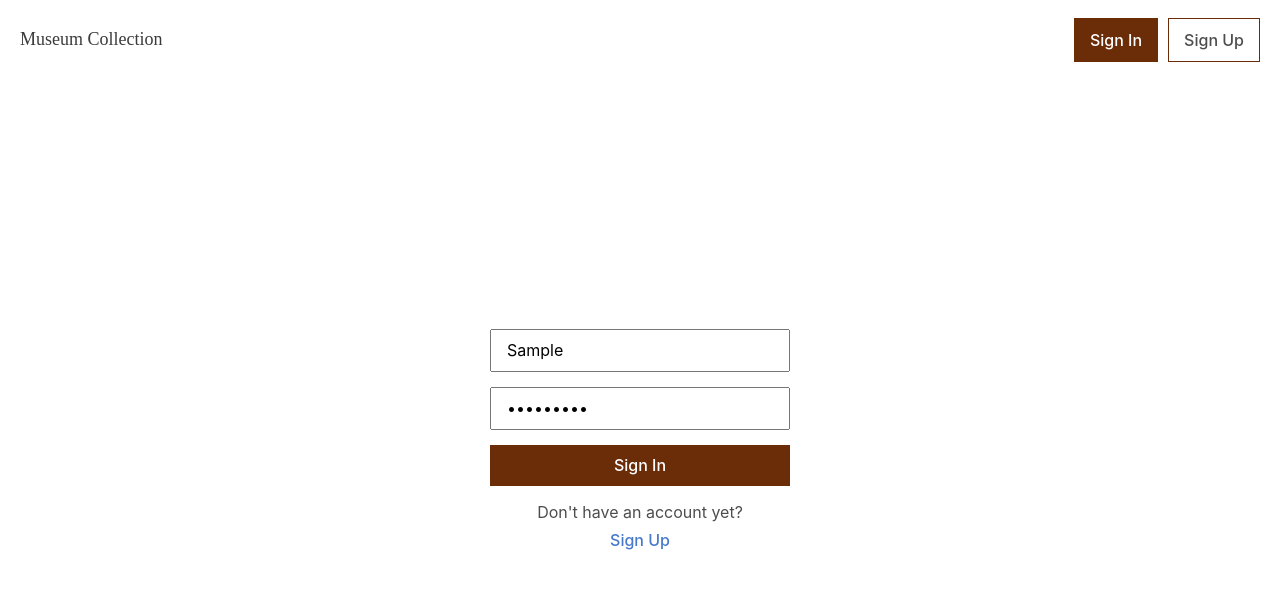
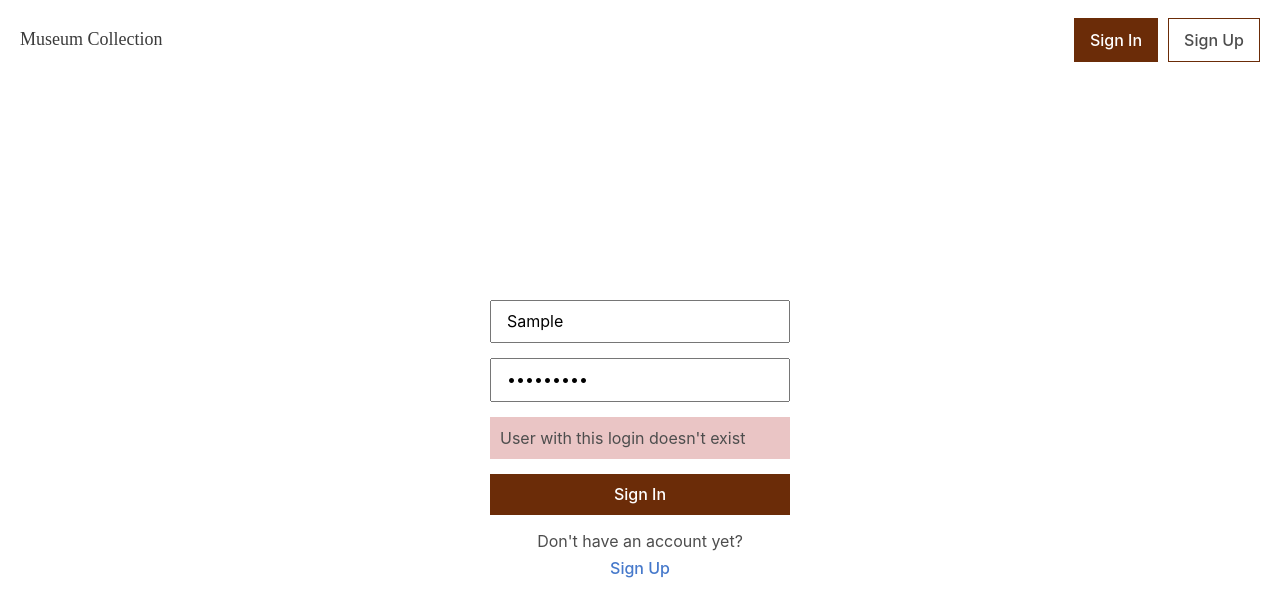
Before and after one commit to ttpavlova/museum-collection, a React (Create React App) app: page /signin in a window 1280 px wide. Both pictures are taken after typing "Sample", "Sample123" into the empty fields and a click on the button "Sign In". Shown: the top 616 px of the page. Built offline with nearby package versions, Linux system fonts and the light colour scheme.

Commit message:
Show error messages on Sign In and Sign Up pages when authorization data isn't correct

```diff
--- a/src/components/Form/Form.module.scss
+++ b/src/components/Form/Form.module.scss
@@ -8,3 +8,9 @@
 .input {
     margin-bottom: 15px;
 }
+
+.error_message {
+    margin-bottom: 15px;
+    padding: 10px;
+    background-color: #eac5c5;
+}
--- a/src/components/Form/Form.tsx
+++ b/src/components/Form/Form.tsx
@@ -4,9 +4,10 @@ import s from "../Form/Form.module.scss";
 interface FormProps {
   name: string;
   handleStorage: (login: string, password: string) => void;
+  errorMessage: string;
 }
 
-export const Form = ({ name, handleStorage }: FormProps) => {
+export const Form = ({ name, handleStorage, errorMessage }: FormProps) => {
   const [login, setLogin] = useState("");
   const [password, setPassword] = useState("");
 
@@ -41,6 +42,7 @@ export const Form = ({ name, handleStorage }: FormProps) => {
         placeholder="Password"
         required
       />
+      {errorMessage !== "" && <p className={s.error_message}>{errorMessage}</p>}
       <button className={"btn btn-primary " + s.btn}>{name}</button>
     </form>
   );
--- a/src/components/SignIn/SignIn.tsx
+++ b/src/components/SignIn/SignIn.tsx
@@ -1,3 +1,4 @@
+import { useState } from "react";
 import { Link } from "react-router-dom";
 import { useAppDispatch } from "../../redux/hooks";
 import { signIn } from "../../redux/usersSlice";
@@ -5,15 +6,27 @@ import { Form } from "../Form/Form";
 import s from "../SignIn/SignIn.module.scss";
 
 export const SignIn = () => {
+  const [errorMessage, setErrorMessage] = useState("");
+
   const dispatch = useAppDispatch();
 
   const signInUser = (login: string, password: string) => {
-    dispatch(signIn({ login, password }));
+    try {
+      dispatch(signIn({ login, password }));
+    } catch (e: unknown) {
+      if (e instanceof Error) {
+        setErrorMessage(e.message);
+      }
+    }
   };
 
   return (
     <div className={s.container}>
-      <Form name="Sign In" handleStorage={signInUser} />
+      <Form
+        name="Sign In"
+        handleStorage={signInUser}
+        errorMessage={errorMessage}
+      />
       <p className={s.text}>Don't have an account yet?</p>
       <Link to="/signup" className={s.link}>
         Sign Up
--- a/src/components/SignUp/SignUp.tsx
+++ b/src/components/SignUp/SignUp.tsx
@@ -1,3 +1,4 @@
+import { useState } from "react";
 import { Link } from "react-router-dom";
 import { useAppDispatch } from "../../redux/hooks";
 import { addUser } from "../../redux/usersSlice";
@@ -5,15 +6,27 @@ import { Form } from "../Form/Form";
 import s from "../SignUp/SignUp.module.scss";
 
 export const SignUp = () => {
+  const [errorMessage, setErrorMessage] = useState("");
+
   const dispatch = useAppDispatch();
 
   const signUpUser = (login: string, password: string) => {
-    dispatch(addUser({ login, password }));
+    try {
+      dispatch(addUser({ login, password }));
+    } catch (e: unknown) {
+      if (e instanceof Error) {
+        setErrorMessage(e.message);
+      }
+    }
   };
 
   return (
     <div className={s.container}>
-      <Form name="Sign Up" handleStorage={signUpUser} />
+      <Form
+        name="Sign Up"
+        handleStorage={signUpUser}
+        errorMessage={errorMessage}
+      />
       <p className={s.text}>Already have an account?</p>
       <Link to="/signin" className={s.link}>
         Sign In
--- a/src/redux/middleware/checkAuthDataMiddleware.tsx
+++ b/src/redux/middleware/checkAuthDataMiddleware.tsx
@@ -11,9 +11,7 @@ export const checkAuthDataMiddleware: Middleware<{}, RootState> =
       const user = users.find((user) => user.login === action.payload.login);
 
       if (user) {
-        alert("User with this login already exists");
-
-        return;
+        throw new Error("User with this login already exists");
       }
     }
 
@@ -24,14 +22,10 @@ export const checkAuthDataMiddleware: Middleware<{}, RootState> =
         const isPasswordCorrect = user.password === action.payload.password;
 
         if (!isPasswordCorrect) {
-          alert("Incorrect password");
-
-          return;
+          throw new Error("Incorrect password");
         }
       } else {
-        alert("User with this login doesn't exist");
-
-        return;
+        throw new Error("User with this login doesn't exist");
       }
     }
 
```
